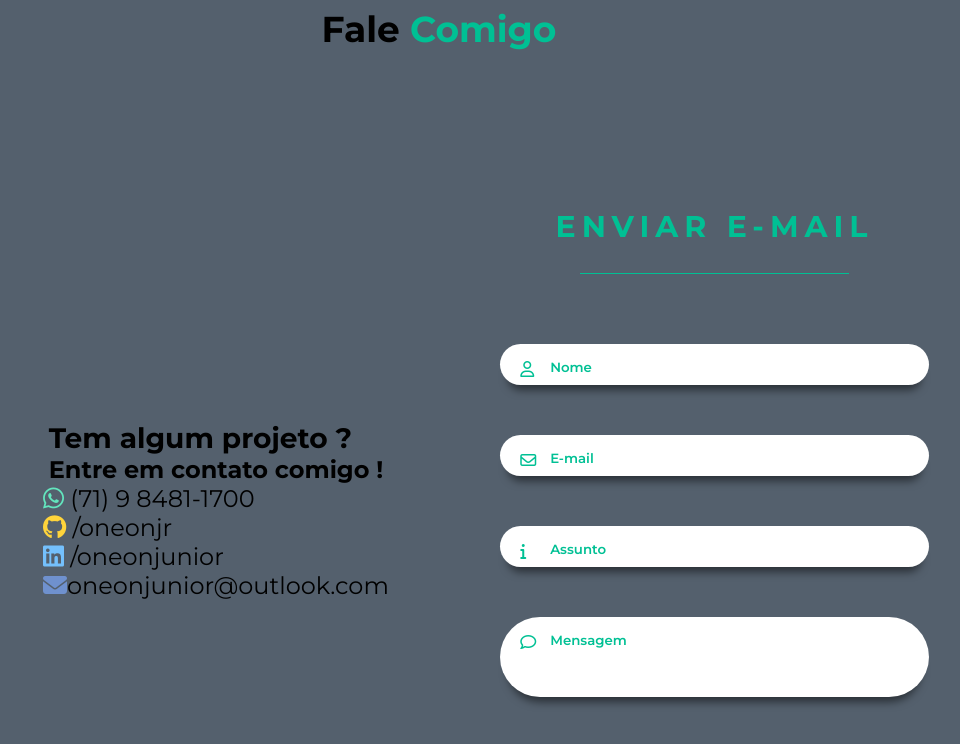
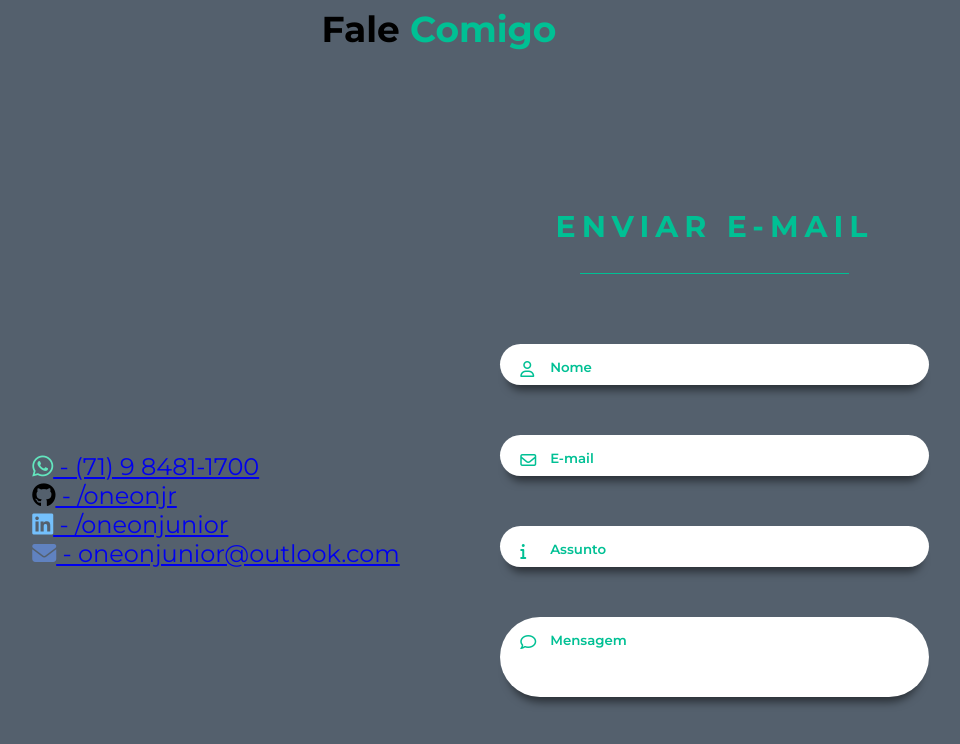
Before and after one commit to Oneonjr/ProjetoPorti, a plain HTML site: page Home/index.html in a window 1280 px wide. Shown: the part 3978-4722 px from the top of the page, without its empty margins (201-1161 px from the left). Drawn offline with Linux system fonts and the light colour scheme.

Commit message:
Melhoria do Index

```diff
--- a/Home/index.html
+++ b/Home/index.html
@@ -66,7 +66,7 @@
             <h2 class="servicostitulo">Meus <span>Serviços</span></h2>
             <section class="card-pai">
                 <div class="card">
-                    <div class="frentecard" >
+                    <div class="frentecard">
                         <i class="fa-solid fa-laptop-code"></i>
                         <p>Desenvolvimento de Aplicações Web</p>
                     </div>
@@ -165,6 +165,7 @@
         </article>
 
         <article class="habilidades pl">
+            <h2>Meus <span>Projetos</span></h2>
             <div class="containerHab">
                 <div class="card-hab">
                     <img src="img/jpg.jpg" alt="html&css" class="imgHab">
@@ -211,14 +212,31 @@
             <div class="divContato">
                 <section class="sectionRedes">
                         <div class="textoChamada">
-                            <h3>Tem algum projeto ?</h3>
-                            <h4>Entre em contato comigo !</h4>
+                            <!-- <h3>Tem algum projeto ?</h3>
+                            <h4>Entre em contato comigo !</h4> -->
                         </div>
                         <ul>
-                            <li><i class="fa-brands fa-whatsapp" style="color: #63E6BE;"></i> (71) 9 8481-1700</li>
-                            <li><i class="fa-brands fa-github" style="color: #FFD43B;"></i> /oneonjr</li>
-                            <li><i class="fa-brands fa-linkedin" style="color: #74C0FC;"></i> /oneonjunior</li>
-                            <li><i class="fa-solid fa-envelope" style="color: #6f91ce;"></i>oneonjunior@outlook.com</li>
+
+                                <li>
+                                    <a href="https://wa.me/557184811700" target="_blank">
+                                        <i class="fa-brands fa-whatsapp" style="color: #63E6BE;"></i> - (71) 9 8481-1700
+                                    </a>
+                                </li>
+                            <li>
+                                <a href="https://github.com/Oneonjr" target="_blank">
+                                    <i class="fa-brands fa-github" style="color: #000000;"></i> - /oneonjr
+                                </a>
+                            </li>
+                            <li>
+                                <a href="https://www.linkedin.com/in/oneonjunior/" target="_blank">
+                                    <i class="fa-brands fa-linkedin" style="color: #74C0FC;"></i> - /oneonjunior
+                                </a>
+                            </li>
+                            <li>
+                                <a class="no-decor" href="https://mail.google.com/mail/?view=cm&fs=1&to=oneonjunior@outlook.com&su=Gostaria%20de%20um%20or%C3%A7amento&body=Digite%20sua%20mensagem%20aqui" target="_blank">
+                                    <i class="fa-solid fa-envelope" style="color: #6082c0;"></i> - oneonjunior@outlook.com
+                                </a>
+                            </li>
                         </ul>
                 </section>
                 <section class="box-formulario">
```
